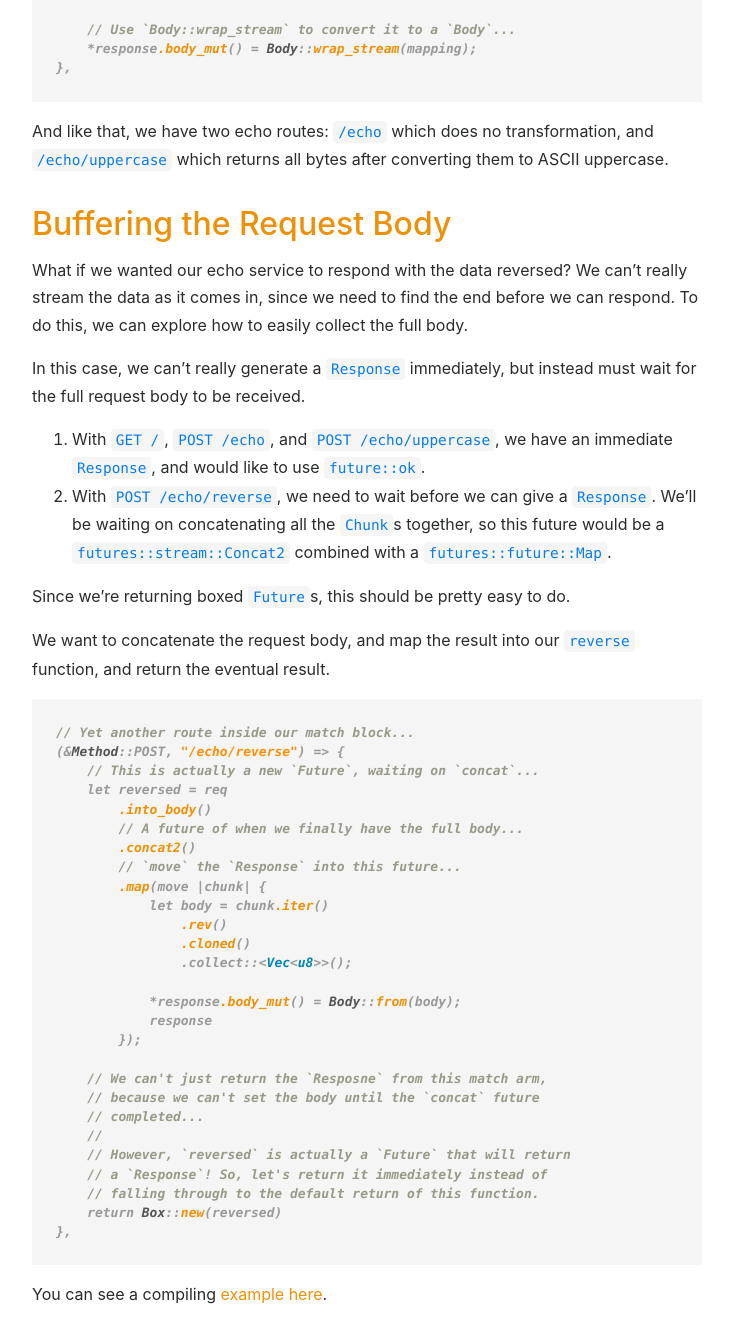
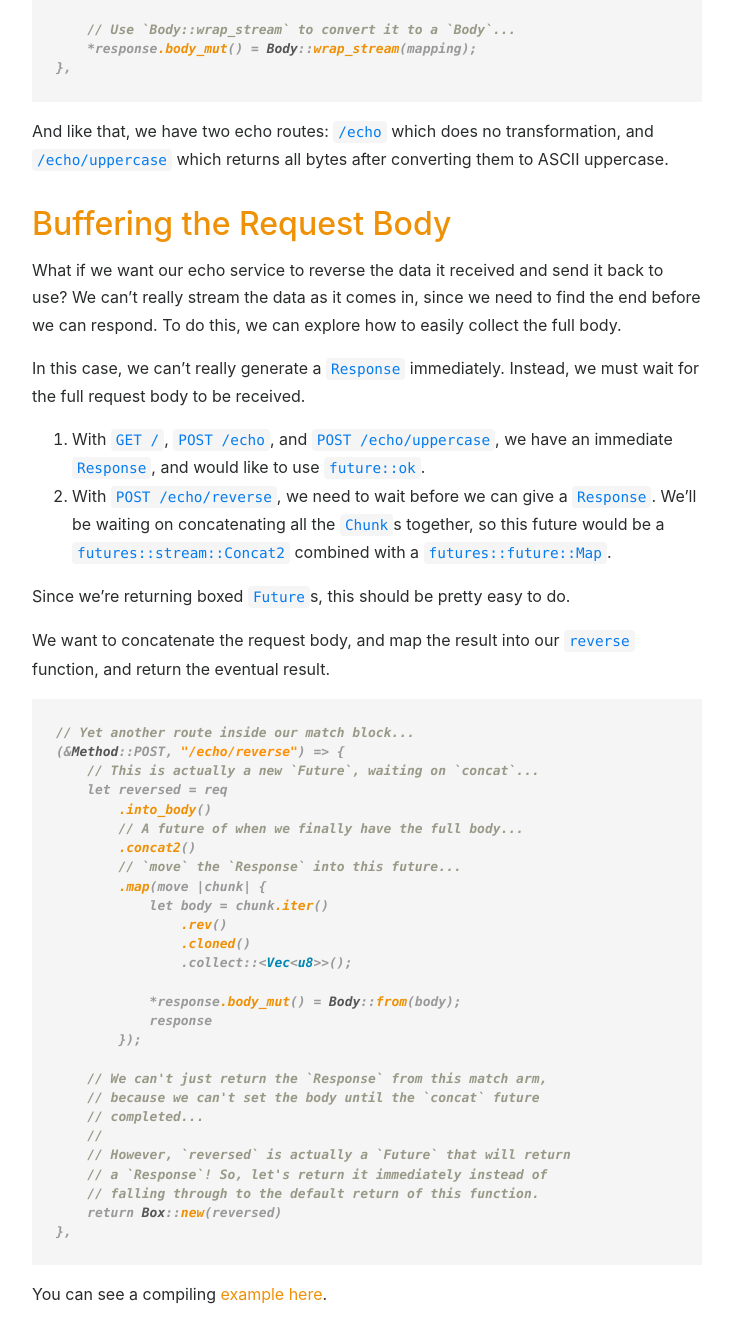
Before and after one commit to hyperium/hyperium.github.io, a Jekyll site: the page built from _guides/server/echo.md, in a window 1280 px wide and 1400 px high, scrolled down 2970 px. Shown: the top 1343 px of the window, without its empty margins (338-1069 px from the left). Built offline with Jekyll 4.4.1, drawn with Linux system fonts in a browser that asks for light colours; some of the changed text lies outside the part shown.

Commit message:
Minor fixups to server guides (#33)
Add minor fixups including slight rewording of some paragraphs, spelling
fixes, and fixing a link to the futures crate.

````diff
--- a/_guides/server/echo.md
+++ b/_guides/server/echo.md
@@ -17,8 +17,8 @@ routing. We want to have a route explaining instructions on how to use
 our server, and another for receiving data. Oh, and we should also
 handle the case when someone asks for a route we don't know!
 
-We're going to be using more of the [futures][] crate, so let's add that as
-a dependency:
+We're going to be using more of the [futures][future-crate] crate, so let's add
+that as a dependency:
 
 ```toml
 [dependencies]
@@ -172,9 +172,13 @@ uppercase.
 
 ## Buffering the Request Body
 
-What if we wanted our echo service to respond with the data reversed? We can't really stream the data as it comes in, since we need to find the end before we can respond. To do this, we can explore how to easily collect the full body.
+What if we want our echo service to reverse the data it received and send it
+back to use? We can't really stream the data as it comes in, since we need to
+find the end before we can respond. To do this, we can explore how to easily
+collect the full body.
 
-In this case, we can't really generate a `Response` immediately, but instead must wait for the full request body to be received.
+In this case, we can't really generate a `Response` immediately. Instead, we
+must wait for the full request body to be received.
 
 1. With `GET /`, `POST /echo`, and `POST /echo/uppercase`, we have an immediate `Response`, and would like to use `future::ok`.
 2. With `POST /echo/reverse`, we need to wait before we can give a `Response`. We'll be waiting on concatenating all the `Chunk`s together, so this future would be a `futures::stream::Concat2` combined with a `futures::future::Map`.
@@ -208,7 +212,7 @@ We want to concatenate the request body, and map the result into our `reverse` f
             response
         });
 
-    // We can't just return the `Resposne` from this match arm,
+    // We can't just return the `Response` from this match arm,
     // because we can't set the body until the `concat` future
     // completed...
     //
````
Also changed, not shown: other parts of _guides/server/echo.md (+1 -0 lines), _guides/server/hello-world.md (+4 -4 lines).
